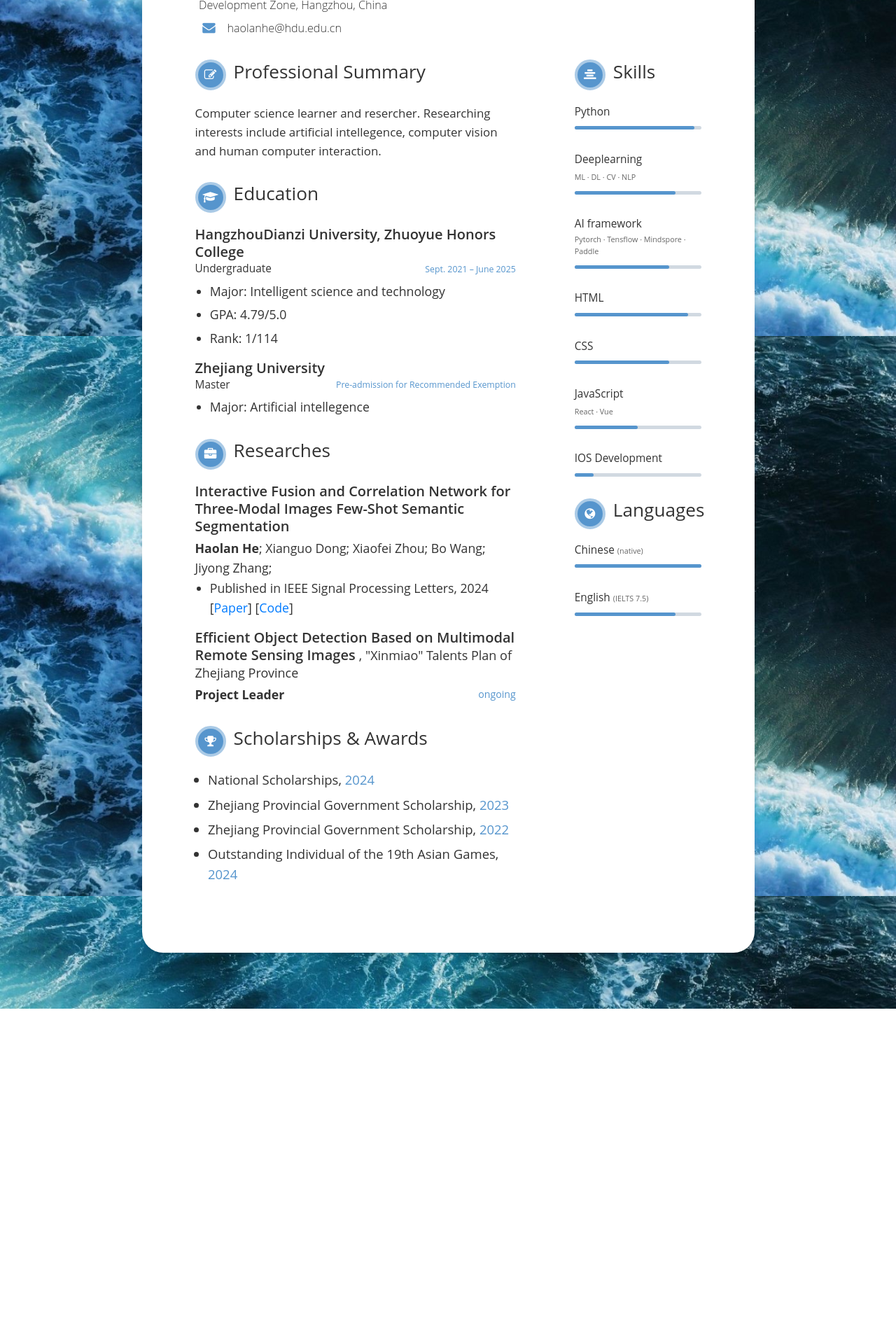
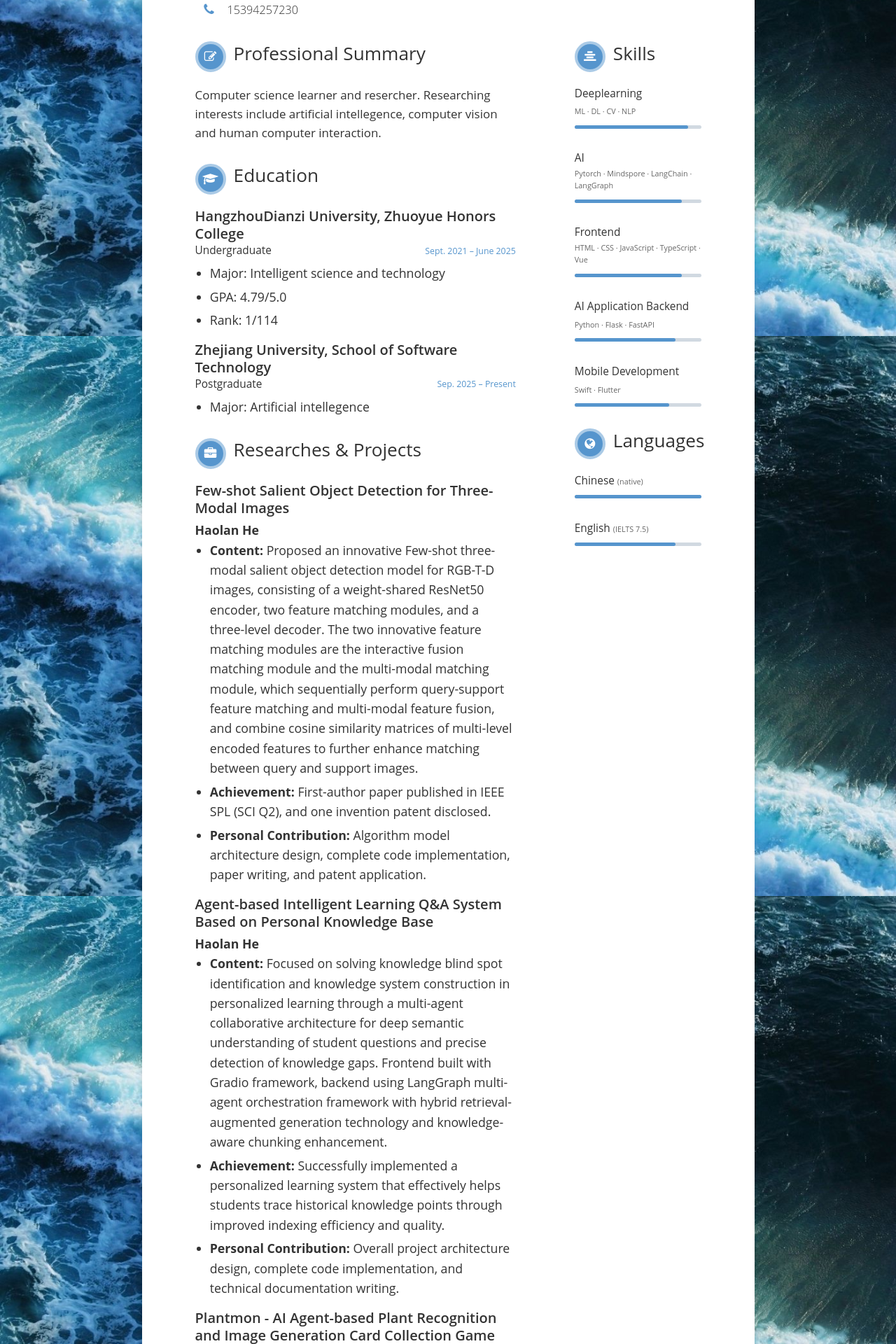
Before and after one commit to BLUE-coconut/BLUE-coconut.github.io, a Vue app: page /biography in a window 1280 px wide. Shown: the part 320-2240 px from the top of the page at 70% size. Before the commit the page ends 1761 px from the top, so only its background shows below. Built offline with nearby package versions, Linux system fonts and the light colour scheme.

Commit message:
内容更新，布局微调

```diff
--- a/src/views/BiographyView.vue
+++ b/src/views/BiographyView.vue
@@ -5,13 +5,17 @@
         <section class="resume__section resume__header">
           <div class="resume__content">
             <h1>Haolan He (何昊蓝)</h1>
-            <div class="info-item">
+            <!-- <div class="info-item">
               <span class="info-label"><i class="fa fa-location-arrow"></i></span>
               <span class="info-text">Hangzhou Dianzi University, No.1158, the 2nd Street in Baiyang Street, Hangzhou Economic Development Zone, Hangzhou, China</span>
+            </div> -->
+            <div class="info-item">
+              <span class="info-label"><i class="fa fa-envelope"></i></span>
+              <span class="info-text">haolanhe716@gmail.com</span>
             </div>
             <div class="info-item">
-              <span class="info-label"><i class="fa fa-envelope"></i></span>
-              <span class="info-text">haolanhe@hdu.edu.cn</span>
+              <span class="info-label"><i class="fa fa-phone"></i></span>
+              <span class="info-text">15394257230</span>
             </div>
           </div>
         </section>
@@ -54,10 +58,10 @@
                 </div>
                 <div class="xp-item">
                   <div class="xp-job">
-                    Zhejiang University
+                    Zhejiang University, School of Software Technology
                   </div>
-                  <span>Master</span>
-                  <div class="xp-date" style="float: right; font-weight: 400;">Pre-admission for Recommended Exemption</div>
+                  <span>Postgraduate</span>
+                  <div class="xp-date" style="float: right; font-weight: 400;">Sep. 2025 – Present</div>
                   <div class="xp-detail">
                     <ul>
                       <li>Major: Artificial intellegence</li>
@@ -70,33 +74,66 @@
               <div class="resume__content">
                 <div class="resume__section-title">
                   <i class="fa fa-briefcase"></i>
-                  <h2>Researches</h2>
+                  <h2>Researches & Projects</h2>
                 </div>
                 <div class="xp-item">
                   <div class="xp-job">
-                    Interactive Fusion and Correlation Network for Three-Modal Images Few-Shot Semantic Segmentation
+                    Few-shot Salient Object Detection for Three-Modal Images
                   </div>
                   <div class="xp-detail">
-                    <b>Haolan He</b>; Xianguo Dong; Xiaofei Zhou; Bo Wang; Jiyong Zhang;
+                    <b>Haolan He</b>
                     <ul>
                       <li>
-                        Published in IEEE Signal Processing Letters, 2024
-                        [<a href="https://ieeexplore.ieee.org/document/10669915/authors#authors">Paper</a>]
-                        [<a href="https://github.com/BLUE-coconut/Fewshot-VDT">Code</a>]
+                        <b>Content:</b> Proposed an innovative Few-shot three-modal salient object detection model for RGB-T-D images, consisting of a weight-shared ResNet50 encoder, two feature matching modules, and a three-level decoder. The two innovative feature matching modules are the interactive fusion matching module and the multi-modal matching module, which sequentially perform query-support feature matching and multi-modal feature fusion, and combine cosine similarity matrices of multi-level encoded features to further enhance matching between query and support images.
+                      </li>
+                      <li>
+                        <b>Achievement:</b> First-author paper published in IEEE SPL (SCI Q2), and one invention patent disclosed.
+                      </li>
+                      <li>
+                        <b>Personal Contribution:</b> Algorithm model architecture design, complete code implementation, paper writing, and patent application.
                       </li>
                     </ul>
                   </div>
                 </div>
                 <div class="xp-item">
                   <div class="xp-job">
-                    Efficient Object Detection Based on Multimodal Remote Sensing Images
-                    <small>, "Xinmiao" Talents Plan of Zhejiang Province</small>
+                    Agent-based Intelligent Learning Q&A System Based on Personal Knowledge Base
                   </div>
                   <div class="xp-detail">
-                    <b>Project Leader</b>
-                    <div class="xp-date" style="float: right; font-weight: 400;">ongoing</div>
+                    <b>Haolan He</b>
+                    <ul>
+                      <li>
+                        <b>Content:</b> Focused on solving knowledge blind spot identification and knowledge system construction in personalized learning through a multi-agent collaborative architecture for deep semantic understanding of student questions and precise detection of knowledge gaps. Frontend built with Gradio framework, backend using LangGraph multi-agent orchestration framework with hybrid retrieval-augmented generation technology and knowledge-aware chunking enhancement.
+                      </li>
+                      <li>
+                        <b>Achievement:</b> Successfully implemented a personalized learning system that effectively helps students trace historical knowledge points through improved indexing efficiency and quality.
+                      </li>
+                      <li>
+                        <b>Personal Contribution:</b> Overall project architecture design, complete code implementation, and technical documentation writing.
+                      </li>
+                    </ul>
                   </div>
                 </div>
+                <div class="xp-item">
+                  <div class="xp-job">
+                    Plantmon - AI Agent-based Plant Recognition and Image Generation Card Collection Game
+                  </div>
+                  <div class="xp-detail">
+                    <b>Haolan He</b>
+                    <ul>
+                      <li>
+                        <b>Content:</b> Designed and implemented a web-based card collection game where users upload plant photos for species identification through a Dify-orchestrated Agent workflow using Doubao-Seed-1.6 multimodal model, with Pokémon-style plant spirit images generated by Gemini 2.0 Flash and game audio created by SunoAI. Frontend built with Vue3 + TypeScript + Tailwind CSS.
+                      </li>
+                      <li>
+                        <b>Achievement:</b> Won track awards *2 at Adventure-X Hackathon competition.
+                      </li>
+                      <li>
+                        <b>Personal Contribution:</b> Application overall architecture design and core Agent functionality code implementation.
+                      </li>
+                    </ul>
+                  </div>
+                </div>
+
               </div>
             </section>
             <section class="resume__section resume__experience">
@@ -137,45 +174,33 @@
                 </div>
                 <div class="resume__text">
                   <div class="extra">
-                    <div class="extra-info">Python</div>
+                    <div class="extra-info">Deeplearning<br/><small>ML · DL · CV · NLP</small></div>
                     <div class="extra-details">
-                      <div class="extra-details__progress" style="width:95%"></div>
+                      <div class="extra-details__progress" style="width:90%"></div>
                     </div>
                   </div>
                   <div class="extra">
-                    <div class="extra-info">Deeplearning<br/><small>ML · DL · CV · NLP</small></div>
+                    <div class="extra-info">AI<br/><small>Pytorch · Mindspore · LangChain · LangGraph</small></div>
+                    <div class="extra-details">
+                      <div class="extra-details__progress" style="width:85%"></div>
+                    </div>
+                  </div>
+                  <div class="extra">
+                    <div class="extra-info">Frontend<br/><small>HTML · CSS · JavaScript · TypeScript · Vue</small></div>
+                    <div class="extra-details">
+                      <div class="extra-details__progress" style="width:85%"></div>
+                    </div>
+                  </div>
+                  <div class="extra">
+                    <div class="extra-info">AI Application Backend<br/><small>Python · Flask · FastAPI</small></div>
                     <div class="extra-details">
                       <div class="extra-details__progress" style="width:80%"></div>
                     </div>
                   </div>
                   <div class="extra">
-                    <div class="extra-info">AI framework<br/><small>Pytorch · Tensflow · Mindspore · Paddle</small></div>
+                    <div class="extra-info">Mobile Development<br/><small>Swift · Flutter</small></div>
                     <div class="extra-details">
                       <div class="extra-details__progress" style="width:75%"></div>
-                    </div>
-                  </div>
-                  <div class="extra">
-                    <div class="extra-info">HTML</div>
-                    <div class="extra-details">
-                      <div class="extra-details__progress" style="width:90%"></div>
-                    </div>
-                  </div>
-                  <div class="extra">
-                    <div class="extra-info">CSS</div>
-                    <div class="extra-details">
-                      <div class="extra-details__progress" style="width:75%"></div>
-                    </div>
-                  </div>
-                  <div class="extra">
-                    <div class="extra-info">JavaScript<br/><small>React · Vue</small></div>
-                    <div class="extra-details">
-                      <div class="extra-details__progress" style="width:50%"></div>
-                    </div>
-                  </div>
-                  <div class="extra">
-                    <div class="extra-info">IOS Development</div>
-                    <div class="extra-details">
-                      <div class="extra-details__progress" style="width:15%"></div>
                     </div>
                   </div>
                 </div>
@@ -222,7 +247,7 @@
 
 .my-box .container {
   width: 70%;
-  max-width: 1200px;
+  max-width: 1500px;
   margin: 80px auto;
   position: relative;
   padding: 10px 20px;
@@ -294,6 +319,31 @@
 .resume .resume__side {
   float: left;
   width: 25%;
+}
+
+/* Clear fix for floated elements */
+.resume .resume__columns::after {
+  content: "";
+  display: table;
+  clear: both;
+}
+
+/* Ensure left-right layout for larger screens */
+@media (min-width: 769px) {
+  .resume .resume__columns {
+    display: block;
+  }
+
+  .resume .resume__main {
+    float: left;
+    width: 75%;
+    padding-right: 6em;
+  }
+
+  .resume .resume__side {
+    float: left;
+    width: 25%;
+  }
 }
 
 .resume .other-info p {
@@ -447,11 +497,21 @@
   .resume .resume__columns {
     padding: 2em;
     padding-top: 0;
+    display: flex;
+    flex-direction: column;
   }
 
   .resume .resume__main {
+    width: 100%;
     padding-right: 3em;
+    order: 1;
   }
+
+  .resume .resume__side {
+    width: 80%;
+    order: 2;
+  }
+
 }
 
 @media (max-width: 768px) {
--- a/src/views/BlogView.vue
+++ b/src/views/BlogView.vue
@@ -105,11 +105,27 @@ const blogs = ref([
     title: '强化学习',
     description: '强化学习基础理论笔记。',
     coverImage: '/images/blog/RL.png',
-    updateTime: '2024年1月28日',
+    updateTime: '2025年9月28日',
     url: 'https://j2w8lfcfsi.feishu.cn/wiki/WxZ6wAsrXiDcqDkreVQcItgqnFe?from=from_copylink'
   },
   {
     id: 3,
+    title: 'AI Agents',
+    description: 'AI Agents 理论+实践学习笔记。',
+    coverImage: '/images/blog/agent.jpg',
+    updateTime: '2025年11月30日',
+    url: 'https://ai.feishu.cn/wiki/SszRwxQ5BicpStkqHq9ckLc3nPe?from=from_copylink'
+  },
+  {
+    id: 4,
+    title: 'Flutter',
+    description: 'Flutter 跨平台开发学习笔记。',
+    coverImage: '/images/blog/Flutter.png',
+    updateTime: '2025年11月12日',
+    url: 'https://ai.feishu.cn/wiki/XJ0swnAvbihJgMkPq9TcT3L1nBg?from=from_copylink'
+  },
+  {
+    id: 5,
     title: '雅思IELTS',
     description: '雅思备考经验分享。',
     coverImage: '/images/blog/IELTS.jpg',
--- a/src/views/HomeView.vue
+++ b/src/views/HomeView.vue
@@ -6,41 +6,35 @@
           <img src="/images/myphoto.jpg" alt="个人照片" />
         </div>
         <div class="sidebar-text">
-          <b>Add:</b> Hangzhou Dianzi University, No.1158, the 2nd Street in Baiyang Street,
-          Hangzhou Economic Development Zone, Hangzhou, China <br>
-          <b>E-mail:</b> haolanhe@hdu.edu.cn
+          <!-- <b>Add:</b> Hangzhou Dianzi University, No.1158, the 2nd Street in Baiyang Street,
+          Hangzhou Economic Development Zone, Hangzhou, China <br> -->
+          <b>E-mail:</b> hehaolan716@gmail.com <br>
+          <b>Tel:</b> 15394257230
         </div>
       </div>
       <div class="main-content">
         <div class="head">
           <span>HaoLan He</span>
-          <span>（何昊蓝）</span>
+          <!-- <span>（何昊蓝）</span> -->
         </div>
         <div class="subhead">
-          <i>University student</i>
+          <i>Postgraduate</i>
         </div>
         <ul class="related-link">
           <li>
-            <a href="https://honor.hdu.edu.cn/" target="_blank">
-              Zhuoyue Honors College（卓越学院）
+            <a href="http://www.cst.zju.edu.cn" target="_blank">
+              School of Software Technology
             </a>
           </li>
           <li>
-            <a href="http://www.hdu.edu.cn/" target="_blank">
-              Hangzhou Dianzi University（杭州电子科技大学）
+            <a href="https://www.zju.edu.cn/" target="_blank">
+              Zhejiang University
             </a>
           </li>
         </ul>
         <div class="introduction">
-          <b style="font-size: 24px;">Self-introduction: </b>
-          <ul>
-            <li style="margin: 2% 0;">
-                <b>Today:</b> I'm a senior student at Hangzhou Dianzi University, majoring in intelligent science and technology. My previous work has been mainly centered on computer vision. For detail information, please refer to the section of "Achievements".
-            </li>
-            <li style="margin: 2% 0;">
-                <b>Future:</b> I've secured an offer for the Master's program in Artificial Intelligence at Zhejiang University as a recommended student. Moving forward, I am excited to delve into the research on the intersection of AI and human-computer interaction.
-            </li>
-          </ul>
+          <b style="font-size: 24px;">Self-introduction: </b> <br>
+              I earned my bachelor’s degree in Intelligent Science and Technology from Hangzhou Dianzi University and am now pursuing a master’s in Artificial Intelligence at Zhejiang University. My research focuses on computer vision, human–computer interaction, and AI agents. Over the past year I have tracked emerging technologies, built hands-on prototypes, and met a circle of like-minded collaborators. My goal is to turn these advances into everyday tools that make AI a reliable partner for people—an ambition that keeps me exploring and building every day.
         </div>
       </div>
     </div>
@@ -108,7 +102,7 @@
 }
 
 .sidebar-image {
-  max-width: 75%;
+  max-width: 85%;
   margin-top: 10%;
   margin-bottom: 5%;
 }
@@ -133,6 +127,7 @@
   align-self: center;
   padding-top: 20px;
   padding-left: 30px;
+  padding-right: 30px;
   flex-grow: 1;
   background-color: rgb(255, 255, 255);
 }
@@ -177,9 +172,8 @@
 }
 
 .introduction {
-  margin-top: 20px;
-  margin-left: 10px;
-  width: 90%;
+  margin: 20px 0px;
+  width: 100%;
   font-size: 18px;
   line-height: 1.6;
 }
@@ -258,7 +252,7 @@
   .sidebar {
     width: 100%;
     order: 1;
-    margin-bottom: 20px;
+    margin-bottom: 10px;
   }
 
   .sidebar-image {
@@ -267,7 +261,6 @@
   }
 
   .sidebar-text {
-    display: none;
     width: 100%;
     text-align: center;
     font-size: 16px;
@@ -284,27 +277,28 @@
   .main-content .head {
     font-size: 36px;
     justify-content: center;
-    margin-bottom: 15px;
+    margin-bottom: 5px;
   }
 
   .subhead {
     font-size: 20px;
     margin-left: 0;
-    margin-bottom: 20px;
+    margin-bottom: 5px;
   }
 
   .related-link {
     font-size: 16px;
-    margin-bottom: 20px;
+    margin-bottom: 30px;
     text-align: center;
   }
 
   .related-link li {
     list-style: none;
+    margin-bottom: 0px;
   }
 
   .introduction {
-    margin: 0;
+    padding: 0px 15px;
     width: 100%;
     font-size: 16px;
     text-align: left;
```
Also changed, not shown: public/images/blog/Flutter.png (added), public/images/blog/agent.jpg (added).
